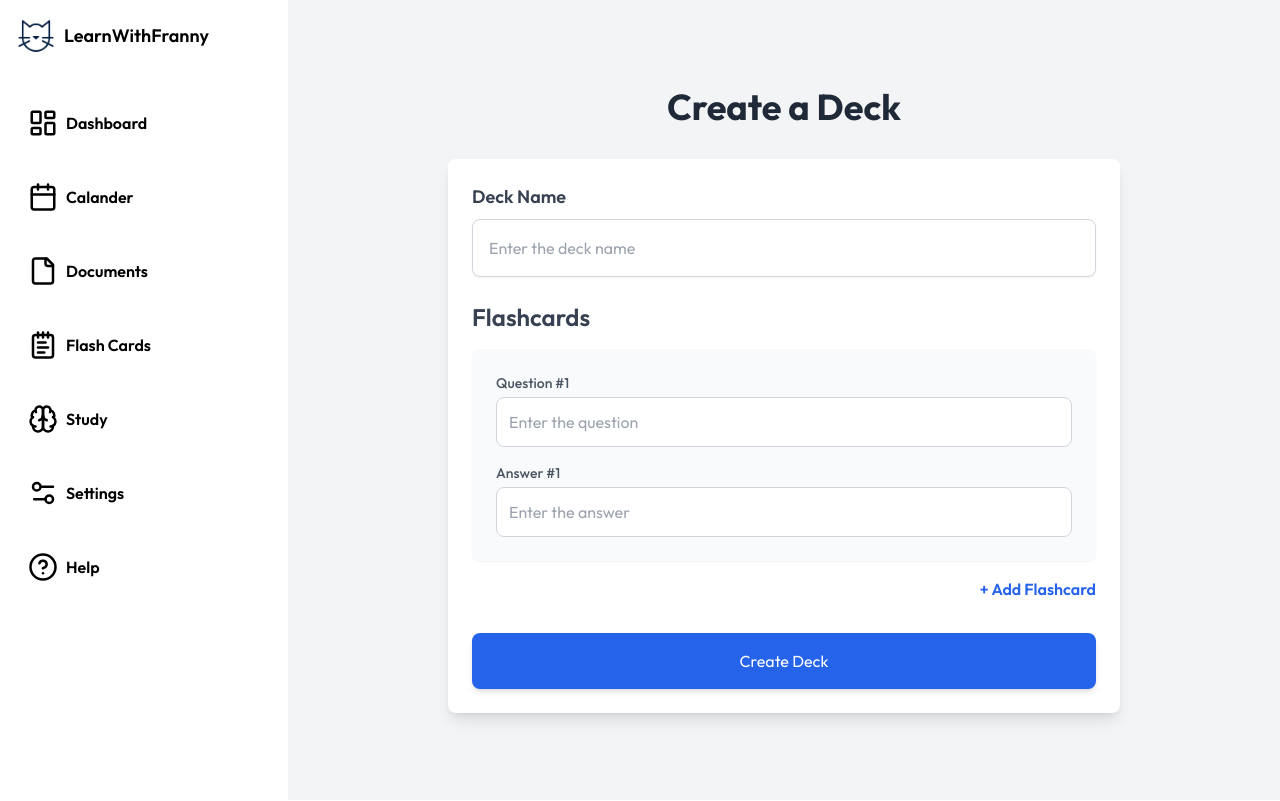
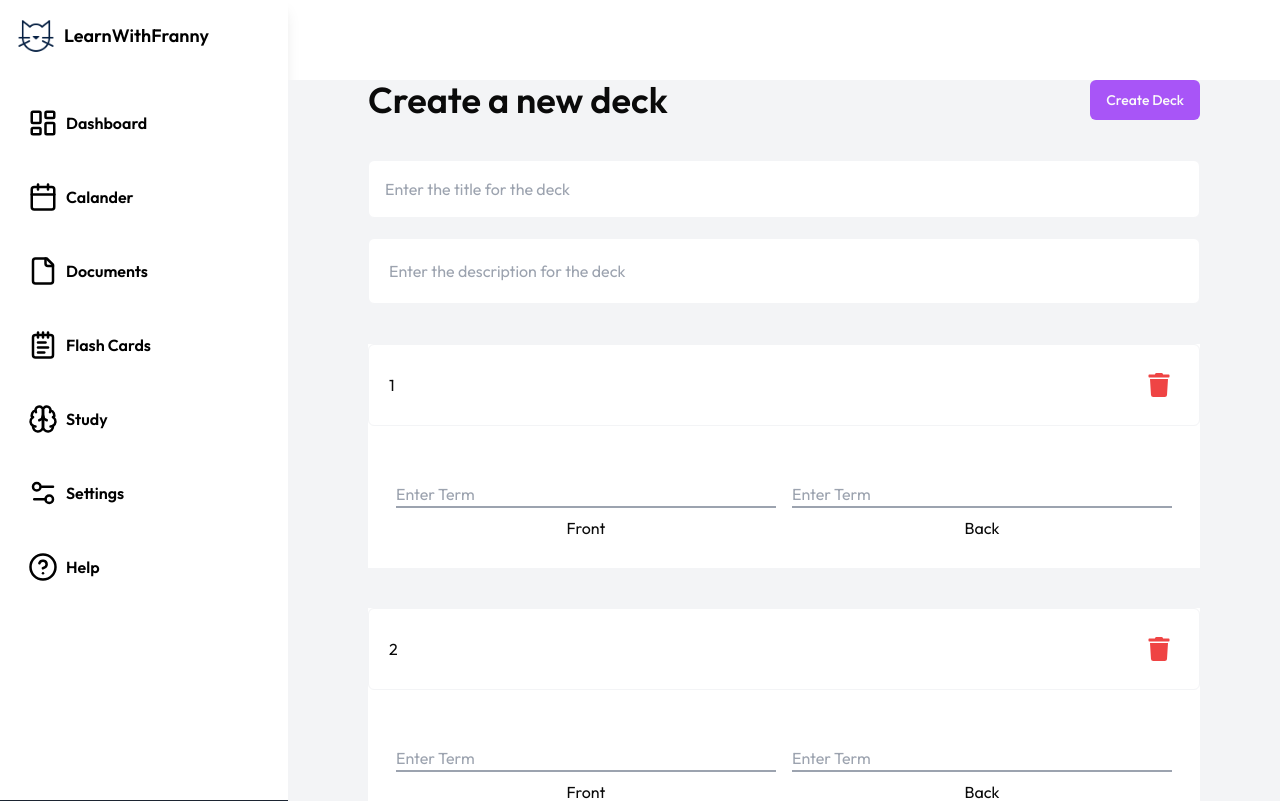
Before and after one commit to Koppang-Dev/LearnWithFranny, a Next.js app in the folder frontend/: page /createDeckFromScratch in a window 1280 px wide. Shown: the top 801 px of the page. Built offline with nearby package versions, Linux system fonts and the light colour scheme.

Commit message:
Added the create carss from scratch section

```diff
--- /dev/null
+++ b/frontend/src/app/createDeckFromScratch/__components/addCard.jsx
@@ -0,0 +1,42 @@
+"use client";
+import { FaTrash } from "react-icons/fa";
+
+const AddCard = ({ cardNumber }) => {
+  return (
+    <div className="flex flex-col gap-2 w-full bg-white">
+      {/* Card number and delete button */}
+      <div className="flex flex-row justify-between items-center w-full border border-gray-100 rounded-md p-5">
+        <h1>{cardNumber}</h1>
+        <button
+          onClick={() => console.log("Card Deleted")}
+          className="p-2 bg-transparent border-none"
+        >
+          <FaTrash className="text-red-500 w-6 h-6" />
+        </button>
+      </div>
+      {/* Front and back of card text */}
+      <div className="flex flex-row w-full justify-between p-5">
+        {/* Front Card text */}
+        <div className="flex flex-col gap-2 items-center w-1/2 m-2">
+          <input
+            type="text"
+            placeholder="Enter Term"
+            className="w-full pt-5 border-b-2 border-gray-400 rounded-none focus:border-b-2 focus:border-b-black focus:outline-none"
+          />
+          <h2>Front</h2>
+        </div>
+        {/* Back Card text */}
+        <div className="flex flex-col gap-2 items-center w-1/2 m-2">
+          <input
+            type="text"
+            placeholder="Enter Term"
+            className="w-full pt-5 border-b-2 border-gray-400 rounded-none focus:border-b-2 focus:border-b-black focus:outline-none"
+          />
+          <h2>Back</h2>
+        </div>
+      </div>
+    </div>
+  );
+};
+
+export default AddCard;
--- /dev/null
+++ b/frontend/src/app/createDeckFromScratch/__components/bottomSection.jsx
@@ -0,0 +1,24 @@
+const BottomSection = () => {
+  return (
+    <div className="flex flex-col w-full">
+      {/* Add Card Button */}
+      <div className="flex flex-row w-full p-5 bg-white ">
+        <div className="flex flex-row w-full justify-center bg-white">
+          <button className="pt-5 border-b-2 border-purple-500 text-xl hover:text-purple-200 hover:scale-105 ">
+            Add Card
+          </button>
+        </div>
+      </div>
+      {/* Create Deck Button */}
+      <div className="flex flex-row w-full justify-center mt-5">
+        {/* Add some margin for spacing */}
+
+        <button className="w-1/3 p-5 border rounded-xl border-none text-lg font-semibold bg-purple-400 text-white hover:scale-105">
+          Create Deck
+        </button>
+      </div>
+    </div>
+  );
+};
+
+export default BottomSection;
--- /dev/null
+++ b/frontend/src/app/createDeckFromScratch/__components/header.jsx
@@ -0,0 +1,36 @@
+// Contains:
+// Create new Deck title
+// Button to create the flashcards
+// Deck Name
+// Deck description
+
+import { Button } from "@/components/ui/button";
+
+const Header = () => {
+  return (
+    <div className="flex flex-col gap-10">
+      {/* Title and button */}
+      <div className="flex flex-row items-center justify-between w-full">
+        <h2 className="text-4xl font-semibold">Create a new deck</h2>
+        <Button className="bg-purple-500">Create Deck</Button>
+      </div>
+      {/* Deck Title Name */}
+      <div className="flex flex-col gap-5 w-full">
+        <input
+          type="text"
+          placeholder="Enter the title for the deck"
+          className="w-full p-4 border border-gray-100 rounded-md focus:border-b-2 focus:border-b-black focus:outline-none"
+        />
+
+        {/* Deck Description */}
+        <input
+          type="text"
+          placeholder="Enter the description for the deck"
+          className="w-full p-5 border border-gray-100 rounded-md focus:border-b-2 focus:border-b-black focus:outline-none"
+        />
+      </div>
+    </div>
+  );
+};
+
+export default Header;
--- a/frontend/src/app/createDeckFromScratch/page.jsx
+++ b/frontend/src/app/createDeckFromScratch/page.jsx
@@ -1,124 +1,29 @@
 "use client";
+import AddCard from "./__components/addCard";
+import BottomSection from "./__components/bottomSection";
+import Header from "./__components/header";
+
 import { useState } from "react";
 
 const CreateDeckFromScratch = () => {
-  // States for managing the deck name and flashcards
-  const [deckName, setDeckName] = useState("");
-  const [flashcards, setFlashcards] = useState([{ question: "", answer: "" }]);
-
-  // Add new flashcard
-  const handleAddFlashcard = () => {
-    setFlashcards([...flashcards, { question: "", answer: "" }]);
-  };
-
-  // Handle input changes for flashcards
-  const handleFlashcardChange = (index, field, value) => {
-    const updatedFlashcards = [...flashcards];
-    updatedFlashcards[index][field] = value;
-    setFlashcards(updatedFlashcards);
-  };
-
-  // Handle deck name change
-  const handleDeckNameChange = (e) => {
-    setDeckName(e.target.value);
-  };
-
-  // Handle form submission (e.g., creating the deck)
-  const handleCreateDeck = (e) => {
-    e.preventDefault();
-    // Handle the creation of the deck logic here
-    console.log("Deck Created:", { deckName, flashcards });
+  // State to keep track of the amount of cards
+  const [cards, setCards] = useState([1, 2, 3]);
+  // Adding another card
+  const addCard = () => {
+    setCards([...cards, cards.length + 1]);
   };
 
   return (
-    <div className="flex flex-col items-center justify-center h-screen bg-gray-100 p-6">
-      <h1 className="text-4xl font-bold text-gray-800 mb-8">Create a Deck</h1>
+    <div className="bg-gray-100 min-h-full">
+      <div className="flex flex-col gap-10 m-20">
+        <Header />
 
-      {/* Form for Deck Creation */}
-      <form
-        onSubmit={handleCreateDeck}
-        className="w-full max-w-2xl bg-white p-6 rounded-lg shadow-lg"
-      >
-        {/* Deck Name Input */}
-        <div className="mb-6">
-          <label className="block text-lg font-semibold text-gray-700 mb-2">
-            Deck Name
-          </label>
-          <input
-            type="text"
-            value={deckName}
-            onChange={handleDeckNameChange}
-            className="w-full p-4 border border-gray-300 rounded-lg shadow-sm focus:outline-none focus:ring-2 focus:ring-blue-500"
-            placeholder="Enter the deck name"
-            required
-          />
-        </div>
-
-        {/* Flashcards Section */}
-        <div className="mb-8">
-          <h2 className="text-2xl font-semibold text-gray-700 mb-4">
-            Flashcards
-          </h2>
-          {flashcards.map((flashcard, index) => (
-            <div
-              key={index}
-              className="bg-gray-50 p-6 rounded-lg shadow-sm mb-4"
-            >
-              <div className="mb-4">
-                <label className="block text-sm font-medium text-gray-600 mb-1">
-                  Question #{index + 1}
-                </label>
-                <input
-                  type="text"
-                  value={flashcard.question}
-                  onChange={(e) =>
-                    handleFlashcardChange(index, "question", e.target.value)
-                  }
-                  className="w-full p-3 border border-gray-300 rounded-lg focus:outline-none focus:ring-2 focus:ring-blue-500"
-                  placeholder="Enter the question"
-                  required
-                />
-              </div>
-              <div>
-                <label className="block text-sm font-medium text-gray-600 mb-1">
-                  Answer #{index + 1}
-                </label>
-                <input
-                  type="text"
-                  value={flashcard.answer}
-                  onChange={(e) =>
-                    handleFlashcardChange(index, "answer", e.target.value)
-                  }
-                  className="w-full p-3 border border-gray-300 rounded-lg focus:outline-none focus:ring-2 focus:ring-blue-500"
-                  placeholder="Enter the answer"
-                  required
-                />
-              </div>
-            </div>
-          ))}
-
-          {/* Add Flashcard Button */}
-          <div className="flex justify-end">
-            <button
-              type="button"
-              onClick={handleAddFlashcard}
-              className="text-blue-600 font-semibold hover:text-blue-800 transition duration-300"
-            >
-              + Add Flashcard
-            </button>
-          </div>
-        </div>
-
-        {/* Submit Button */}
-        <div className="mt-6">
-          <button
-            type="submit"
-            className="w-full py-4 bg-blue-600 text-white rounded-lg shadow-md hover:bg-blue-700 transition duration-300"
-          >
-            Create Deck
-          </button>
-        </div>
-      </form>
+        {/* Render all of the cards */}
+        {cards.map((cardNumber) => (
+          <AddCard key={cardNumber} cardNumber={cardNumber} />
+        ))}
+        <BottomSection />
+      </div>
     </div>
   );
 };
--- a/frontend/src/app/flashcard/__components/createDeck.jsx
+++ /dev/null
@@ -1,5 +0,0 @@
-const CreateDeck = () => {
-  return <div>Create Deck</div>;
-};
-
-export default CreateDeck;
```
Also changed, not shown: 1 other file (tests, documents, lock files or other folders).
